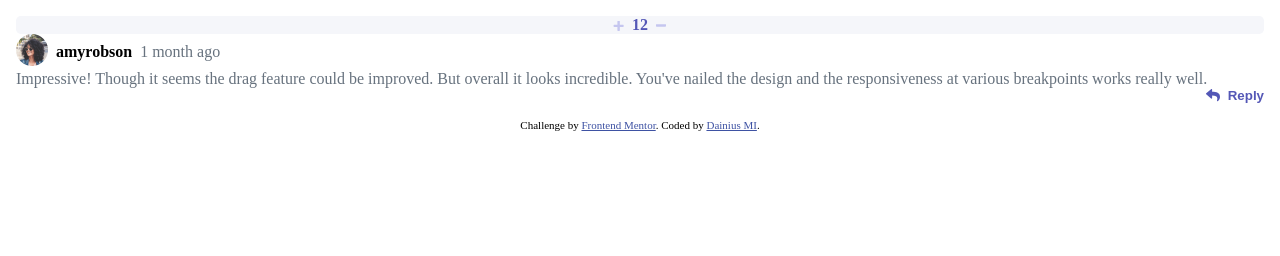
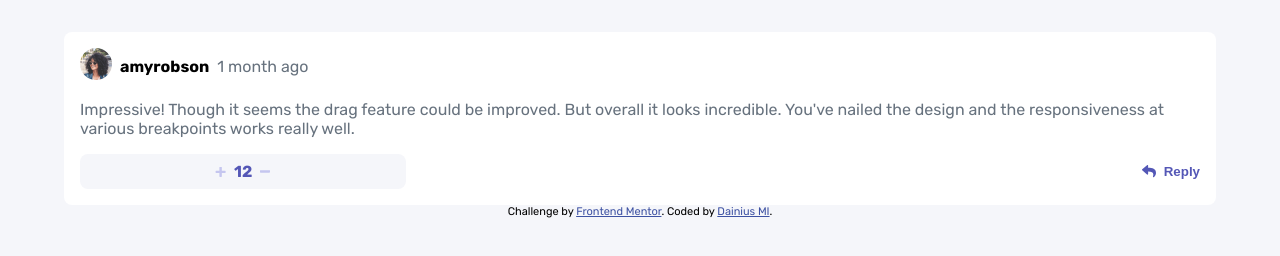
Before and after one commit to DainiusMI/interactive-comments-section, a website: page index.html in a window 1280 px wide. Drawn offline with Linux system fonts and the light colour scheme.

Commit message:
moblie css looks close enough

```diff
--- a/scss/main.scss
+++ b/scss/main.scss
@@ -1,10 +1,10 @@
 @use "./variables" as *;
 
-* {
-    box-sizing: border-box;
-    margin: 0;
-    padding: 0;
-
+@mixin flex ($direction, $align, $justify) {
+    display: flex;
+    flex-direction: $direction;
+    align-items: $align;
+    justify-content: $justify;
 }
 
 .attribution {
@@ -14,11 +14,10 @@
     }
 }
 
-@mixin flex ($direction, $align, $justify) {
-    display: flex;
-    flex-direction: $direction;
-    align-items: $align;
-    justify-content: $justify;
+* {
+    box-sizing: border-box;
+    margin: 0;
+    padding: 0;
 }
 
 button {
@@ -27,16 +26,41 @@ button {
     cursor: pointer;
 }
 
+body {
+    width: 100vw;
+    background-color: $background-color;
+    @include flex(column, center , space-between);
+
+    font-family: 'Rubik', sans-serif;
+    font-size: 16px;
+}
+
 .app-container {
-    padding: 1rem
+    padding: 1rem;
+    background-color: white;
+    width: 90%;
+    margin-top: 2rem;
+    border-radius: .5rem;
+    @include flex(column, flex-start, flex-start);
+    gap: .5rem;
+}
+
+.comment-container {
+    display: grid;
+    grid-template-columns: repeat(3, 1fr);
+    gap: 1rem
 }
 
 .vote-container {
     @include flex(row, center, center);
     gap: .5rem;
+    grid-column: 1 / 2;
+    grid-row: 3 / 4;
 
+    width: 90%;
+    padding: .5rem;
+    border-radius: .5rem;
     background-color: $background-color;
-    border-radius: .3rem;
     button {
         img {
             display: block;
@@ -55,6 +79,8 @@ button {
 .user-info {
     @include flex(row, center, flex-start);
     gap: .5rem;
+    grid-column: 1 / 4;
+    grid-row: 1 / 2;
     .avatar {
         img {
             width: 2rem;
@@ -68,13 +94,17 @@ button {
         color:$text-grey;
     }
 }
+
 .comment {
     color:$text-grey;
+    grid-column: 1 / 4;
+    grid-row: 2 / 3;
+}
 
-}
 .button-container {
     @include flex(row, center, flex-end);
     gap: .5rem;
+    grid-column: 2 / -1;
     .action-button {
         @include flex(row, center, center);
         gap: .5rem;
```
Also changed, not shown: css/main.css, 1 other file.
